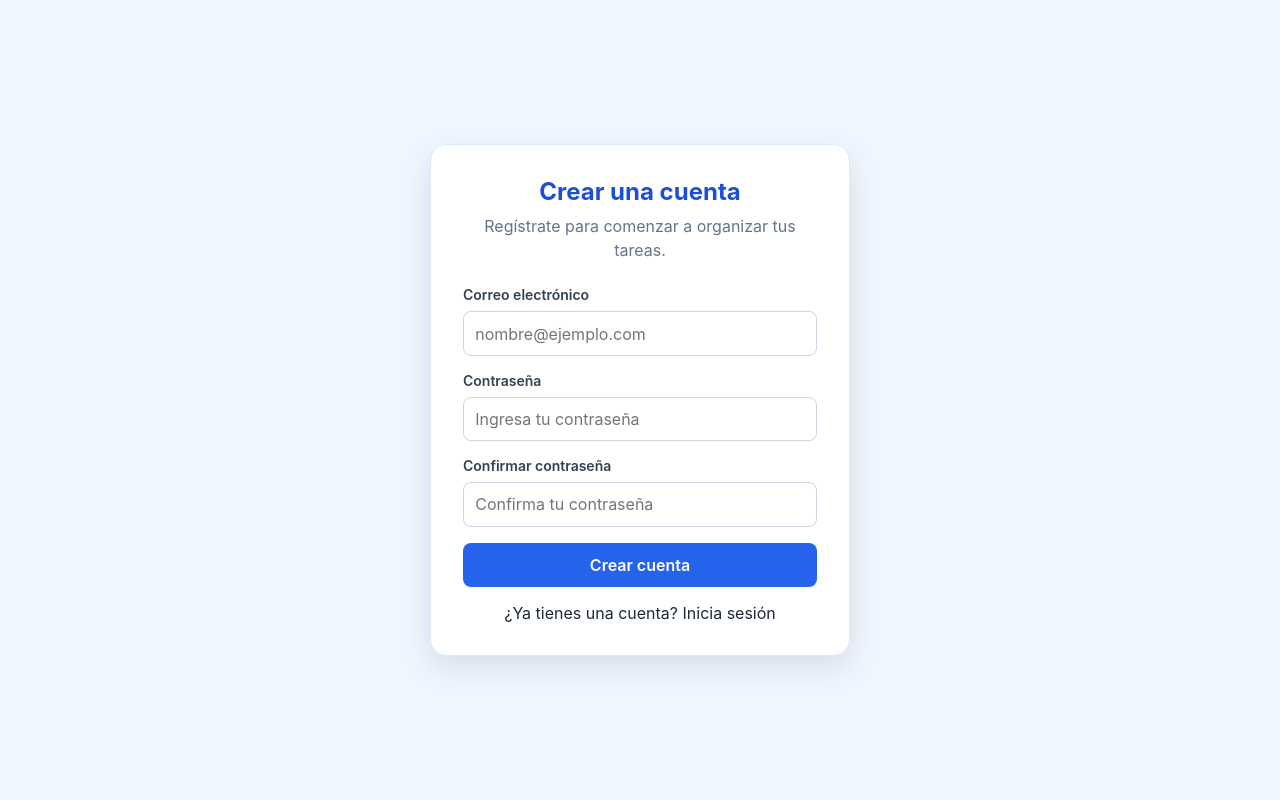
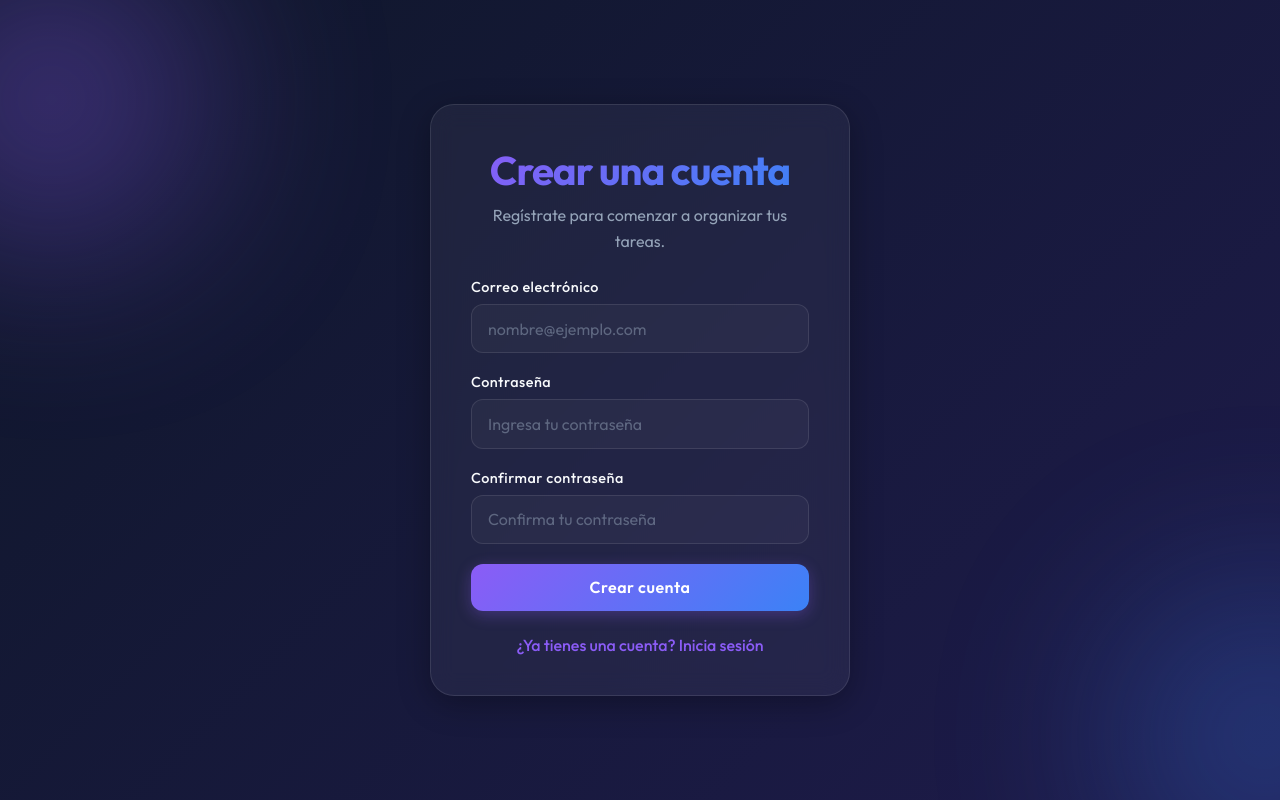
Before and after one commit to Maye2701/matecode-tasks, a React (Vite) app: page /registro in a window 1280 px wide. Built offline with nearby package versions, Linux system fonts and the light colour scheme; no server answers.

Commit message:
test: agregar prueba unitaria del resumen de tareas

```diff
--- a/src/components/tasks/EmailSummaryButton.tsx
+++ b/src/components/tasks/EmailSummaryButton.tsx
@@ -1,4 +1,5 @@
 import { useState } from 'react'
+import { buildTaskSummary } from '../../utils/taskSummary'
 import type { Task } from '../../types/task'
 
 interface EmailSummaryButtonProps {
@@ -6,26 +7,7 @@ interface EmailSummaryButtonProps {
     userEmail: string
 }
 
-function buildTaskSummary(tasks: Task[]) {
-    const pendingTasks = tasks.filter((task) => !task.completed)
-    const completedTasks = tasks.filter((task) => task.completed)
 
-    const pendingList =
-        pendingTasks.map((task) => `- ${task.title}`).join('\n') || '- Ninguna'
-
-    const completedList =
-        completedTasks.map((task) => `- ${task.title}`).join('\n') || '- Ninguna'
-
-    return `Resumen de tareas
-
-Total: ${tasks.length}
-
-Pendientes (${pendingTasks.length}):
-${pendingList}
-
-Completadas (${completedTasks.length}):
-${completedList}`
-}
 
 function EmailSummaryButton({ tasks, userEmail }: EmailSummaryButtonProps) {
     const [isSending, setIsSending] = useState(false)
--- a/src/index.css
+++ b/src/index.css
@@ -1,27 +1,46 @@
+@import url('https://fonts.googleapis.com/css2?family=Outfit:wght@300;400;500;600;700&display=swap');
+
 :root {
-  font-family:
-    Inter, system-ui, -apple-system, BlinkMacSystemFont, "Segoe UI", sans-serif;
-  color: #1f2937;
-  background-color: #f8fafc;
-  font-synthesis: none;
-  text-rendering: optimizeLegibility;
+  --font-main: 'Outfit', system-ui, -apple-system, sans-serif;
+
+  --bg-gradient: linear-gradient(135deg, #0f172a 0%, #1e1b4b 100%);
+  --glass-bg: rgba(255, 255, 255, 0.05);
+  --glass-border: rgba(255, 255, 255, 0.1);
+  --glass-shadow: 0 8px 32px 0 rgba(0, 0, 0, 0.3);
+
+  --text-primary: #f8fafc;
+  --text-secondary: #94a3b8;
+
+  --accent-primary: #8b5cf6;
+  --accent-hover: #7c3aed;
+  --accent-gradient: linear-gradient(135deg, #8b5cf6 0%, #3b82f6 100%);
+
+  --danger-color: #ef4444;
+  --danger-hover: #dc2626;
+
+  --success-color: #10b981;
+  --warning-color: #f59e0b;
 }
 
 * {
   box-sizing: border-box;
-
+  margin: 0;
+  padding: 0;
 }
 
 html {
   min-width: 320px;
   min-height: 100%;
-
 }
 
 body {
-  margin: 0;
+  font-family: var(--font-main);
+  background: var(--bg-gradient);
+  color: var(--text-primary);
   min-width: 320px;
   min-height: 100vh;
+  -webkit-font-smoothing: antialiased;
+  -moz-osx-font-smoothing: grayscale;
 }
 
 button,
@@ -33,3 +52,18 @@ textarea {
 #root {
   min-height: 100vh;
 }
+
+/* Scrollbar styling */
+::-webkit-scrollbar {
+  width: 8px;
+}
+::-webkit-scrollbar-track {
+  background: rgba(0, 0, 0, 0.2);
+}
+::-webkit-scrollbar-thumb {
+  background: var(--accent-primary);
+  border-radius: 4px;
+}
+::-webkit-scrollbar-thumb:hover {
+  background: var(--accent-hover);
+}
--- a/src/styles/auth.css
+++ b/src/styles/auth.css
@@ -3,60 +3,133 @@
     display: grid;
     place-items: center;
     padding: 1rem;
-    background-color: #eff6ff;
+    background: var(--bg-gradient);
+    position: relative;
+    overflow: hidden;
+}
+
+/* Decoraciones de fondo */
+.auth-page::before {
+    content: '';
+    position: absolute;
+    top: -10%;
+    left: -10%;
+    width: 300px;
+    height: 300px;
+    background: var(--accent-primary);
+    border-radius: 50%;
+    filter: blur(100px);
+    opacity: 0.4;
+    animation: float 6s ease-in-out infinite alternate;
+}
+
+.auth-page::after {
+    content: '';
+    position: absolute;
+    bottom: -10%;
+    right: -10%;
+    width: 300px;
+    height: 300px;
+    background: #3b82f6;
+    border-radius: 50%;
+    filter: blur(100px);
+    opacity: 0.3;
+    animation: float 8s ease-in-out infinite alternate-reverse;
 }
 
 .auth-card {
     width: 100%;
     max-width: 420px;
-    background-color: white;
-    border-radius: 1rem;
-    box-shadow: 0 12px 30px rgba(15, 23, 42, 0.1);
-    padding: 2rem;
-    border: 1px solid #dbeafe;
+    background: var(--glass-bg);
+    backdrop-filter: blur(12px);
+    -webkit-backdrop-filter: blur(12px);
+    border-radius: 1.5rem;
+    box-shadow: var(--glass-shadow);
+    padding: 2.5rem;
+    border: 1px solid var(--glass-border);
     text-align: center;
-
+    z-index: 1;
+    transform: translateY(0);
+    animation: slideUp 0.6s cubic-bezier(0.16, 1, 0.3, 1) forwards;
 }
 
 .auth-card h1 {
     margin: 0 0 0.5rem;
-    color: #1d4ed8;
-
+    background: var(--accent-gradient);
+    -webkit-background-clip: text;
+    -webkit-text-fill-color: transparent;
+    font-size: 2.5rem;
+    font-weight: 700;
+    letter-spacing: -1px;
 }
 
 .auth-card>p {
-    margin: 0;
-    color: #64748b;
-    line-height: 1.5;
+    margin: 0 0 1.5rem;
+    color: var(--text-secondary);
+    line-height: 1.6;
 }
 
 .auth-card a {
-    display: block;
-    margin-top: 1rem;
-    color: var(--brand-primary);
+    display: inline-block;
+    margin-top: 1.5rem;
+    color: var(--accent-primary);
     text-decoration: none;
+    font-weight: 500;
+    transition: all 0.3s ease;
 }
 
 .auth-card a:hover {
-    text-decoration: underline;
-    color: #1e3a8a;
+    color: #a78bfa;
+    text-shadow: 0 0 8px rgba(139, 92, 246, 0.5);
 }
-
 
 .auth-form {
     display: grid;
-    gap: 1rem;
-    margin-top: 1.5rem;
+    gap: 1.25rem;
     text-align: left;
-
 }
 
-
-
 .status-message {
-    color: #dc2626;
+    color: #fca5a5;
+    background: rgba(239, 68, 68, 0.1);
+    border: 1px solid rgba(239, 68, 68, 0.2);
+    padding: 0.75rem;
+    border-radius: 0.5rem;
     font-size: 0.875rem;
     text-align: center;
     margin: 0;
     font-weight: 500;
+    animation: fadeIn 0.3s ease-out;
 }
+
+@keyframes slideUp {
+    from {
+        opacity: 0;
+        transform: translateY(20px);
+    }
+
+    to {
+        opacity: 1;
+        transform: translateY(0);
+    }
+}
+
+@keyframes fadeIn {
+    from {
+        opacity: 0;
+    }
+
+    to {
+        opacity: 1;
+    }
+}
+
+@keyframes float {
+    from {
+        transform: translate(0, 0);
+    }
+
+    to {
+        transform: translate(30px, 30px);
+    }
+}
--- a/src/styles/forms.css
+++ b/src/styles/forms.css
@@ -4,83 +4,131 @@
 }
 
 .form-field label {
-    font-weight: 600;
-    font-size: 0.875rem;
-    color: #334155;
+    font-weight: 500;
+    font-size: 0.9rem;
+    color: var(--text-primary);
+    letter-spacing: 0.5px;
 }
 
 .form-field input,
-textarea {
+.form-field textarea {
     width: 100%;
-    padding: 0.7rem;
-    border: 1px solid #cbd5e1;
-    border-radius: 0.5rem;
-    color: #0f172a;
-    background-color: white;
+    padding: 0.85rem 1rem;
+    border: 1px solid var(--glass-border);
+    border-radius: 0.75rem;
+    color: var(--text-primary);
+    background: rgba(255, 255, 255, 0.03);
+    transition: all 0.3s ease;
+    font-family: var(--font-main);
+}
+
+.form-field input::placeholder,
+.form-field textarea::placeholder {
+    color: rgba(148, 163, 184, 0.5);
 }
 
 .form-field textarea {
     resize: vertical;
-    min-height: 7rem;
+    min-height: 8rem;
 }
 
 .form-field input:focus,
-textarea:focus {
-    outline: 3px solid rgba(37, 99, 235, 0.2);
-    border-color: #1d4ed8;
+.form-field textarea:focus {
+    outline: none;
+    border-color: var(--accent-primary);
+    background: rgba(255, 255, 255, 0.08);
+    box-shadow: 0 0 0 4px rgba(139, 92, 246, 0.15);
 }
 
+/* Botones Premium */
+button {
+    position: relative;
+    overflow: hidden;
+}
+
+button::after {
+    content: '';
+    position: absolute;
+    top: 50%;
+    left: 50%;
+    width: 300%;
+    height: 300%;
+    background: rgba(255, 255, 255, 0.1);
+    transform: translate(-50%, -50%) scale(0);
+    border-radius: 50%;
+    transition: transform 0.5s ease-out;
+}
+
+button:active::after {
+    transform: translate(-50%, -50%) scale(1);
+    transition: 0s;
+}
 
 .primary {
     border: none;
-    padding: 0.75rem 0.5rem;
-    border-radius: 0.5rem;
-    background-color: #2563eb;
+    padding: 0.85rem 1.5rem;
+    border-radius: 0.75rem;
+    background: var(--accent-gradient);
     color: white;
     font-weight: 600;
     cursor: pointer;
-    transition: background-color 0.2s ease;
+    transition: all 0.3s ease;
+    box-shadow: 0 4px 15px rgba(139, 92, 246, 0.3);
+    letter-spacing: 0.5px;
 }
 
 .primary:hover {
-    background-color: #1d4ed8;
-
+    transform: translateY(-2px);
+    box-shadow: 0 6px 20px rgba(139, 92, 246, 0.4);
 }
 
 .primary:disabled {
-    background-color: #93c5fd;
+    background: rgba(139, 92, 246, 0.3);
+    color: rgba(255,255,255,0.5);
+    box-shadow: none;
     cursor: not-allowed;
-
+    transform: none;
 }
 
 .secondary {
-    background-color: white;
-    color: #2563eb;
-    border: 1px solid #1d4ed8;
-    padding: 0.75rem 1rem;
-    border-radius: 0.5rem;
+    background: rgba(255, 255, 255, 0.05);
+    color: var(--text-primary);
+    border: 1px solid var(--glass-border);
+    padding: 0.85rem 1.5rem;
+    border-radius: 0.75rem;
     font-weight: 600;
     cursor: pointer;
-    transition: background 0.2s ease;
+    transition: all 0.3s ease;
+    backdrop-filter: blur(4px);
 }
 
 .secondary:hover {
-    background-color: #1d4ed8;
-    color: white;
+    background: rgba(255, 255, 255, 0.1);
+    border-color: rgba(255,255,255,0.3);
+    transform: translateY(-2px);
+}
 
+.secondary:disabled {
+    opacity: 0.5;
+    cursor: not-allowed;
+    transform: none;
 }
 
 .danger {
-    background-color: #dc2626;
-    color: white;
-    border: none;
+    background: rgba(239, 68, 68, 0.1);
+    color: #fca5a5;
+    border: 1px solid rgba(239, 68, 68, 0.2);
     padding: 0.75rem 1rem;
-    border-radius: 0.5rem;
+    border-radius: 0.75rem;
     font-weight: 600;
     cursor: pointer;
-    transition: background 0.2s ease;
+    transition: all 0.3s ease;
 }
 
 .danger:hover {
-    background-color: #b91c1c;
+    background: var(--danger-color);
+    color: white;
+    border-color: var(--danger-color);
+    box-shadow: 0 4px 15px rgba(239, 68, 68, 0.3);
+    transform: translateY(-2px);
 }
--- /dev/null
+++ b/src/utils/taskSummary.ts
@@ -0,0 +1,22 @@
+import type { Task } from '../types/task'
+
+export function buildTaskSummary(tasks: Task[]) {
+    const pendingTasks = tasks.filter((task) => !task.completed)
+    const completedTasks = tasks.filter((task) => task.completed)
+
+    const pendingList =
+        pendingTasks.map((task) => `- ${task.title}`).join('\n') || '- Ninguna'
+
+    const completedList =
+        completedTasks.map((task) => `- ${task.title}`).join('\n') || '- Ninguna'
+
+    return `Resumen de tareas
+
+Total: ${tasks.length}
+
+Pendientes (${pendingTasks.length}):
+${pendingList}
+
+Completadas (${completedTasks.length}):
+${completedList}`
+}
```
Also changed, not shown: src/styles/tasks.css (+147 -46 lines), 1 other file (tests, documents, lock files or other folders).
